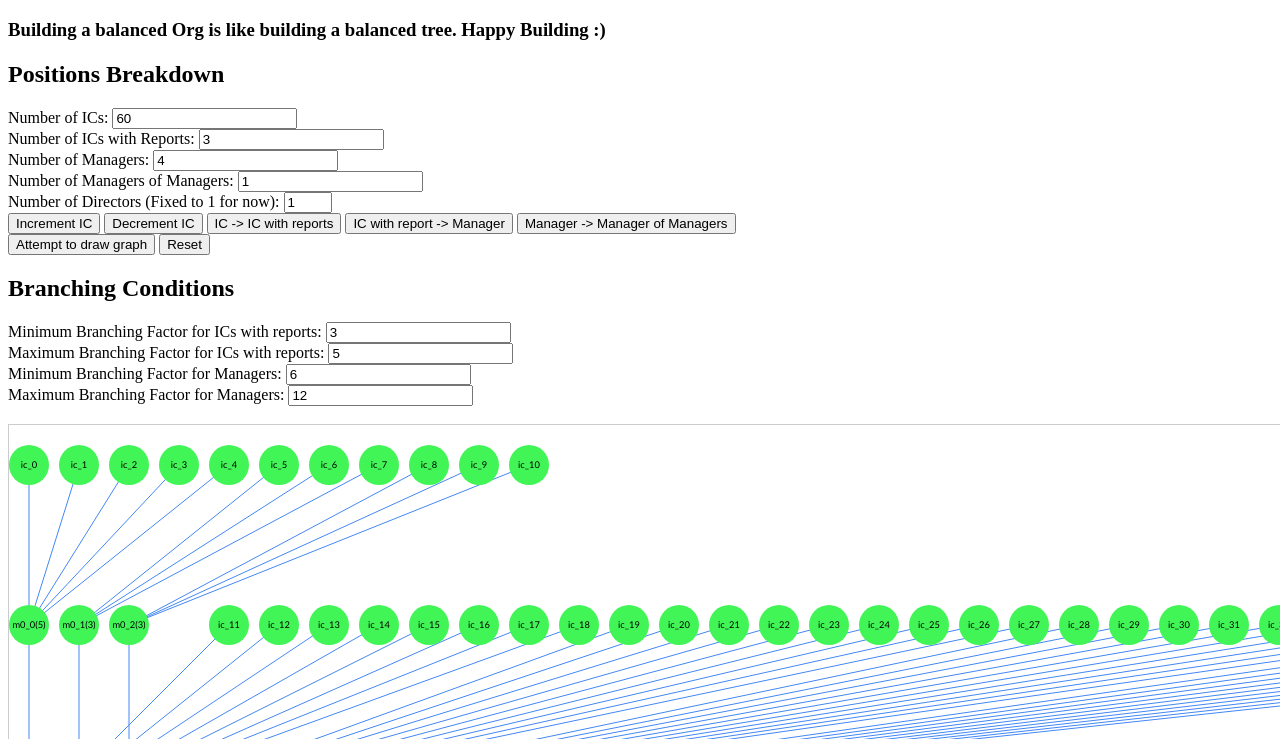
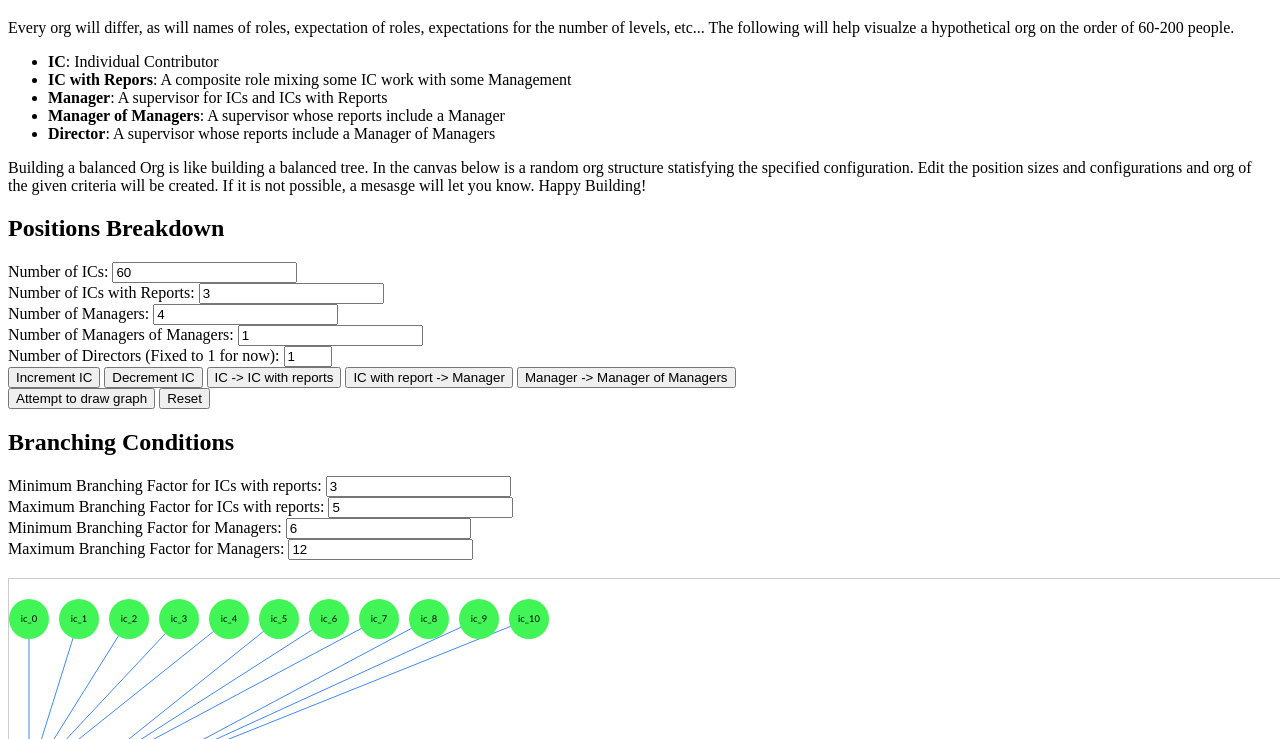
Before and after one commit to haroldsultan/haroldsultan.github.io, a plain HTML site: page index.html in a window 1280 px wide. Shown: the part 61-800 px from the top of the page. Drawn offline with Linux system fonts and the light colour scheme.

Commit message:
adding text

```diff
--- a/index.html
+++ b/index.html
@@ -10,8 +10,15 @@
   </head>
   <body>
     <h1>Org Chart Visualizer</h1>
-    <h3>Building a balanced Org is like building a balanced tree.  Happy Building :)</h3>
-    <h2>Positions Breakdown</h2>
+    <div>Every org will differ, as will names of roles, expectation of roles, expectations for the number of levels, etc...  The following will help visualze a hypothetical org on the order of 60-200 people.</div>
+    <ul>
+      <li><b>IC</b>: Individual Contributor</li>
+      <li><b>IC with Repors</b>: A composite role mixing some IC work with some Management</li>
+      <li><b>Manager</b>: A supervisor for ICs and ICs with Reports</li>
+      <li><b>Manager of Managers</b>: A supervisor whose reports include a Manager</li>
+      <li><b>Director</b>: A supervisor whose reports include a Manager of Managers</li>
+    </ul>
+    <div>Building a balanced Org is like building a balanced tree.  In the canvas below is a random org structure statisfying the specified configuration.  Edit the position sizes and configurations and org of the given criteria will be created.  If it is not possible, a mesasge will let you know.  Happy Building!</div>    <h2>Positions Breakdown</h2>
     <label for="num-ics">Number of ICs:</label>
     <input type="number" id="num-ics" min="1" value="60"><br>
     <label for="num-m0">Number of ICs with Reports:</label>
```
